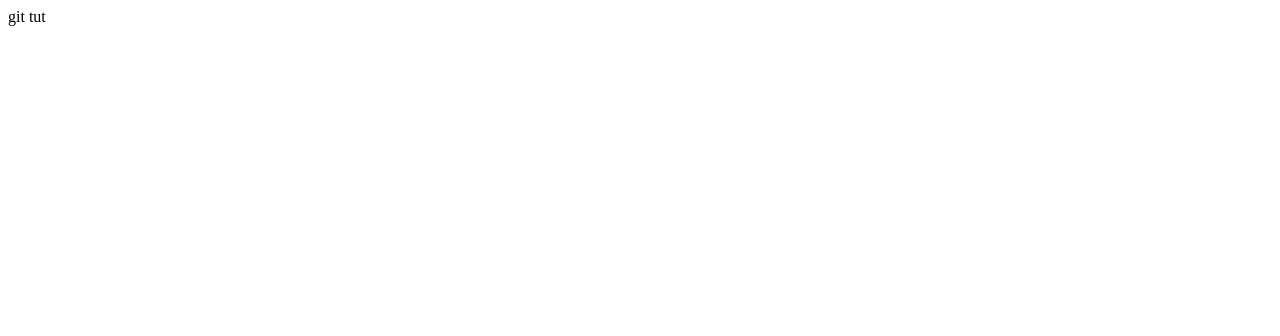
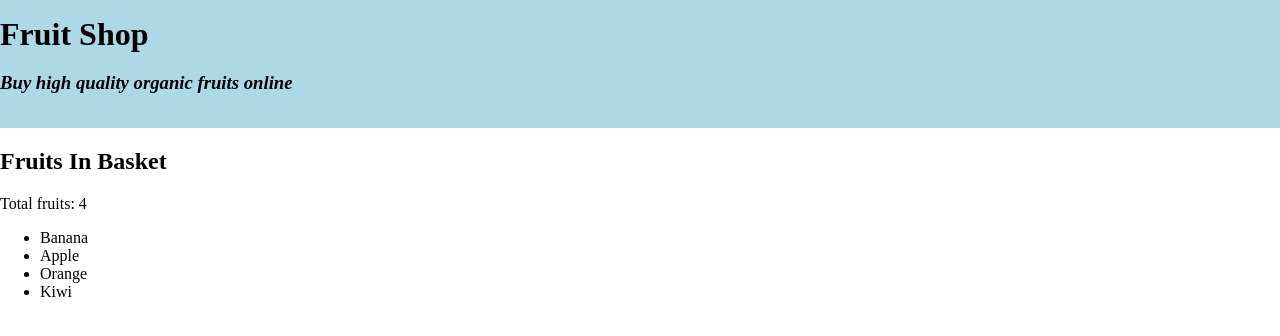
Before and after one commit to Mukeshdixena/Git_tut1, a plain HTML site: page index.html in a window 1280 px wide. Drawn offline with Linux system fonts and the light colour scheme.

Commit message:
dom concepts

```diff
--- a/index.html
+++ b/index.html
@@ -1,11 +1,25 @@
 <!DOCTYPE html>
 <html lang="en">
-<head>
-    <meta charset="UTF-8">
-    <meta name="viewport" content="width=device-width, initial-scale=1.0">
+  <head>
+    <meta charset="UTF-8" />
+    <meta http-equiv="X-UA-Compatible" content="IE=edge" />
+    <meta name="viewport" content="width=device-width, initial-scale=1.0" />
     <title>Document</title>
-</head>
-<body>
-    git tut
-</body>
+  </head>
+  <body style="margin: 0">
+    <div id="header" style="padding: 1rem 0; background-color: lightblue">
+      <h1 id="main-heading" style="margin: 0">Fruit Shop</h1>
+    </div>
+    <div>
+      <h2 id="basket-heading">Fruits In Basket</h2>
+      <ul class="fruits">
+        <li class="fruit">Banana</li>
+        <li class="fruit">Apple</li>
+        <li class="fruit">Orange</li>
+        <li class="fruit">Kiwi</li>
+      </ul>
+    </div>
+    <div id="thanks"></div>
+  </body>
+  <script src="index.js"></script>
 </html>
--- /dev/null
+++ b/index.js
@@ -0,0 +1,16 @@
+// Ensure the DOM is fully loaded
+document.addEventListener('DOMContentLoaded', function() {
+    // Adding the sub-heading to the first div (header)
+    const headerDiv = document.getElementById('header');
+    const subHeading = document.createElement('h3');
+    subHeading.textContent = 'Buy high quality organic fruits online';
+    subHeading.style.fontStyle = 'italic';
+    headerDiv.appendChild(subHeading);
+
+    // Adding the paragraph with id before the unordered list in the second div
+    const basketDiv = document.querySelector('div:nth-of-type(2)');
+    const fruitsTotal = document.createElement('p');
+    fruitsTotal.id = 'fruits-total';
+    fruitsTotal.textContent = 'Total fruits: 4';
+    basketDiv.insertBefore(fruitsTotal, basketDiv.querySelector('ul'));
+});
```
